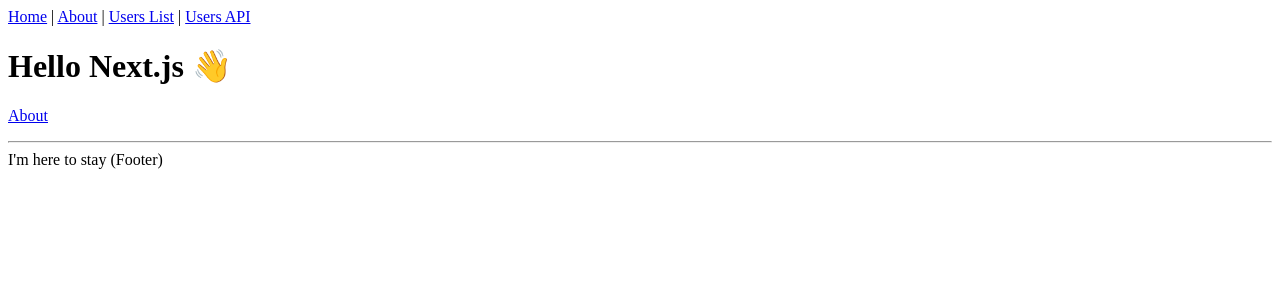
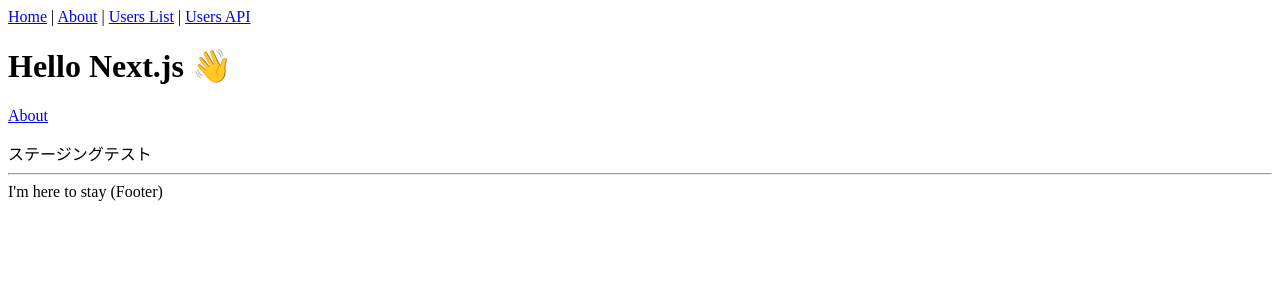
Before and after one commit to RYOTA-F/kosotu-devlog, a Next.js app: page / in a window 1280 px wide. Shown: the top 300 px of the page. Built offline with nearby package versions, Linux system fonts and the light colour scheme.

Commit message:
staging: Testコンポーネント追加

```diff
--- /dev/null
+++ b/components/Test.tsx
@@ -0,0 +1,7 @@
+const Test = () => {
+  return (
+    <div>ステージングテスト</div>
+  )
+}
+
+export default Test
--- a/pages/index.tsx
+++ b/pages/index.tsx
@@ -1,5 +1,6 @@
 import Link from 'next/link'
 import Layout from '../components/Layout'
+import Test from '../components/Test'
 
 const IndexPage = () => (
   <Layout title="Home | Next.js + TypeScript Example">
@@ -9,6 +10,7 @@
         <a>About</a>
       </Link>
     </p>
+    <Test />
   </Layout>
 )
 
```
